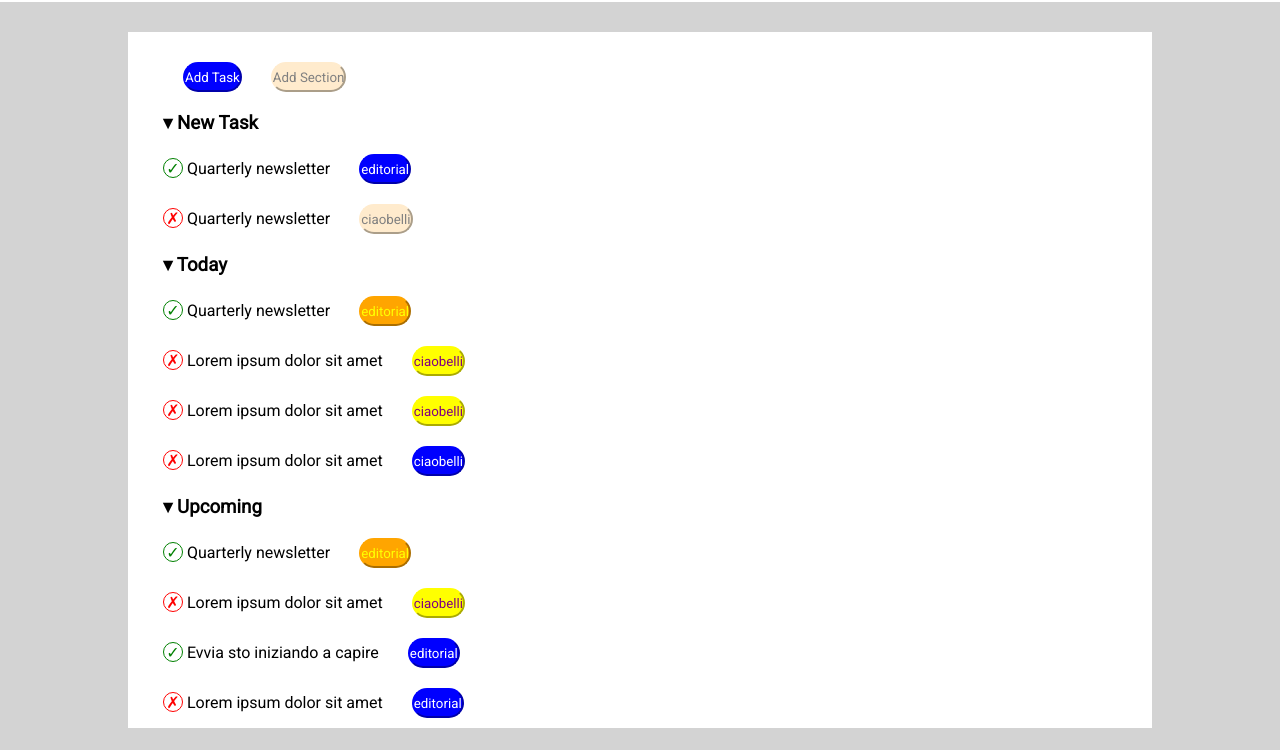
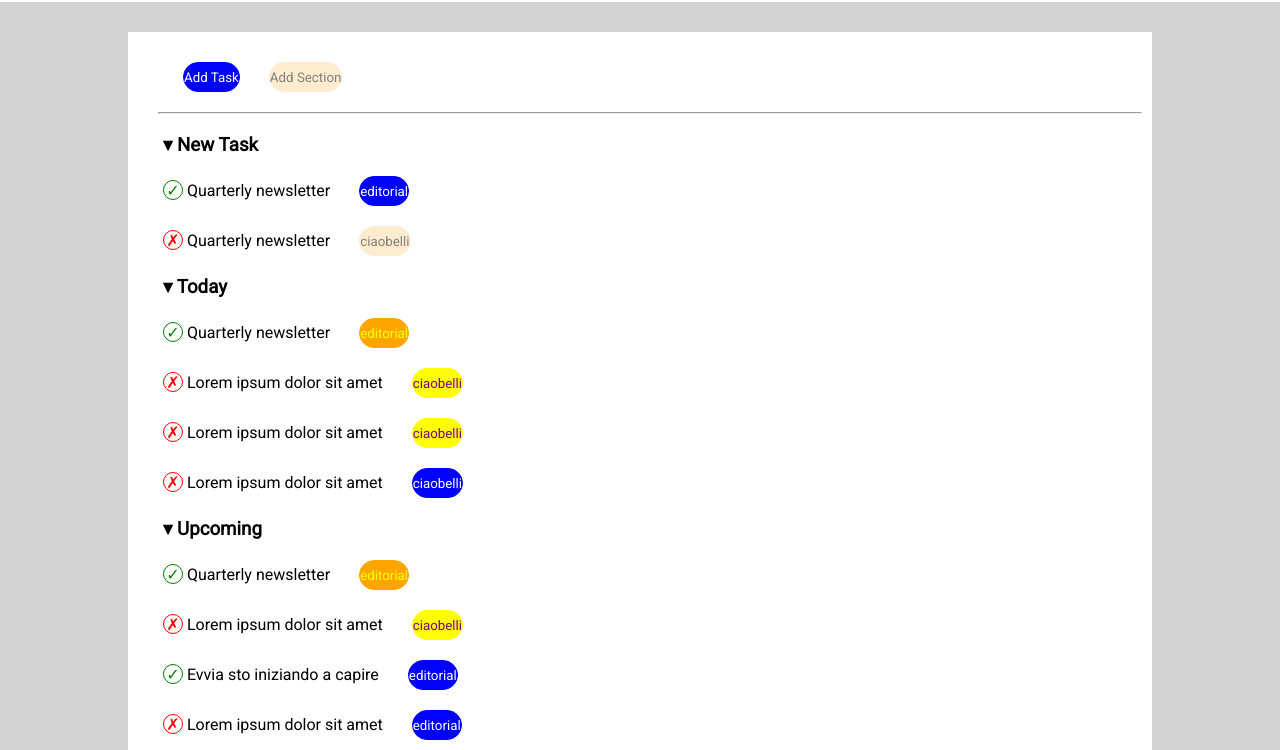
Before and after one commit to MatteoGiuntella/html-css-toboolist, a plain HTML site: page index.html in a window 1280 px wide. Shown: the part 58-808 px from the top of the page. Drawn offline with Linux system fonts and the light colour scheme.

Commit message:
ultime decorazioni e fine progetto

```diff
--- a/css/style.css
+++ b/css/style.css
@@ -62,6 +62,7 @@ button{
     width: auto;
     margin-left: 25px;
     margin-top: 20px;
+    border: 1px solid gray;
 }
 .lista{
     margin-top: 20px;
@@ -87,3 +88,6 @@ li, ol{
     text-align: center;
     line-height: 20px;
 }
+hr{
+    margin-top: 20px;
+}
--- a/index.html
+++ b/index.html
@@ -29,6 +29,7 @@
                 <div class="buttonhd">
                     <button class="buttonblu">Add Task</button>
                     <button class="buttongray">Add Section</button>
+                    <hr>
                 </div>
              </section>
              <!-- inizio lista -->
```
